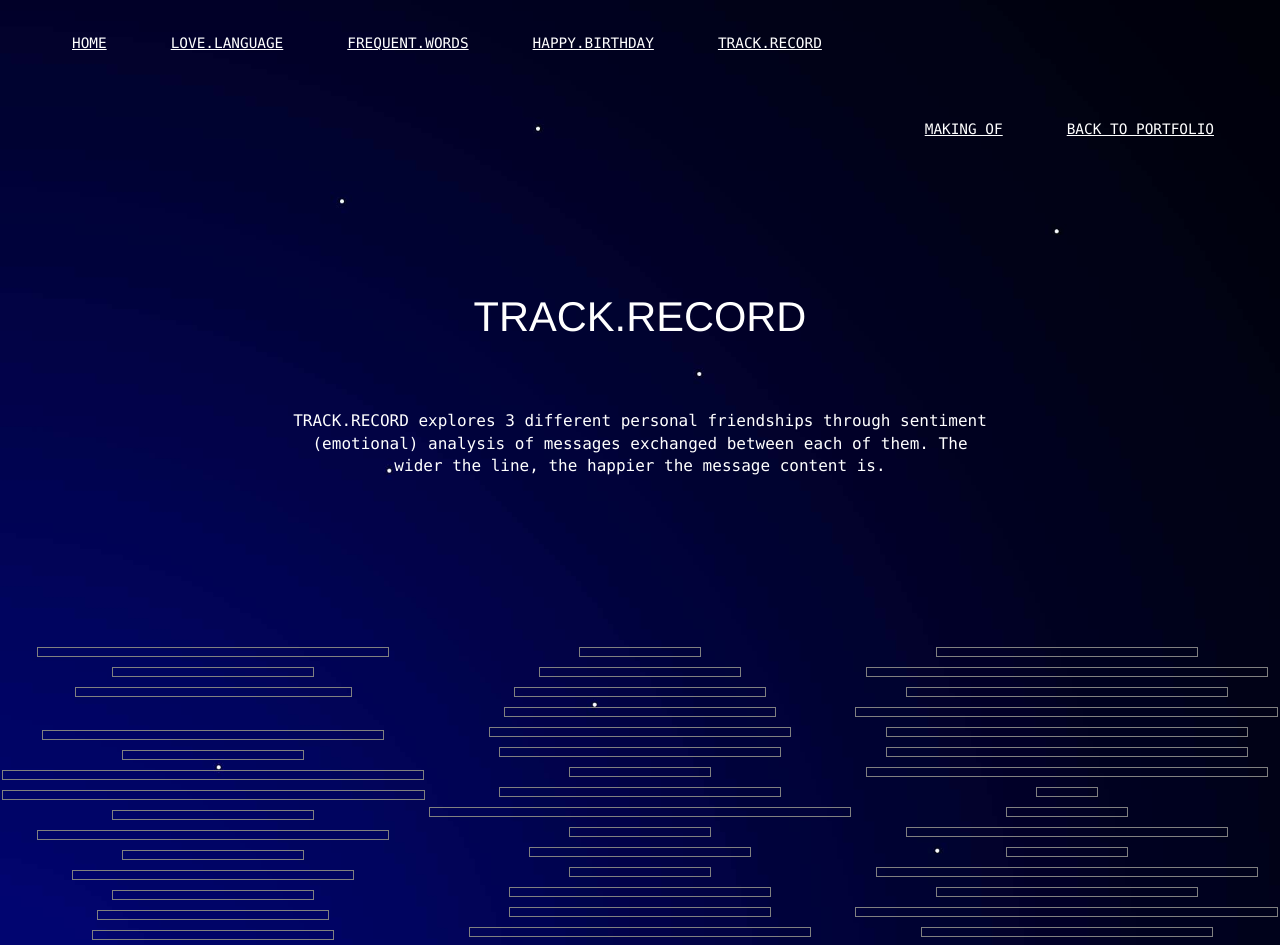
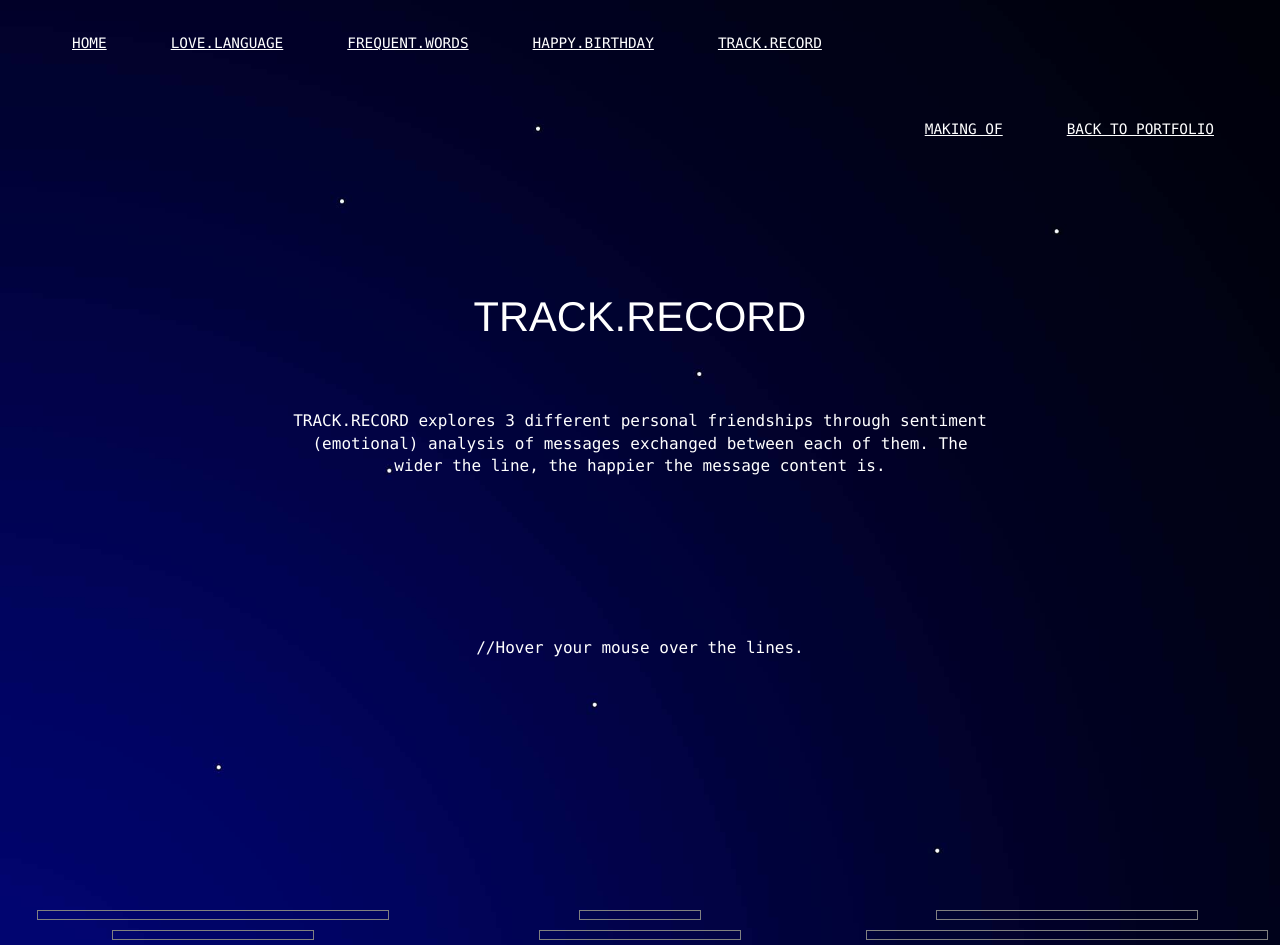
Before and after one commit to carmen-yeh/carmen-yeh.github.io, a React (Create React App) app in the folder frontend/: page /track-record in a window 1280 px wide. Shown: the top 945 px of the page. Built offline with nearby package versions, Linux system fonts and the light colour scheme; what react-animations would draw is missing.

Commit message:
Update TrackRecordPage.js

```diff
--- a/frontend/src/pages/4-track-record/TrackRecordPage.js
+++ b/frontend/src/pages/4-track-record/TrackRecordPage.js
@@ -22,6 +22,8 @@ function TrackRecordPage() {
             </h1>
             <p>TRACK.RECORD explores 3 different personal friendships through sentiment (emotional) analysis of messages exchanged between each of them. The wider the line, the happier the message content is.</p>
 
+    <p2> //Hover your mouse over the lines.
+        </p2>
             <div style={{display: "flex", justifyContent:"center"}}>
                 <img src={poem} alt={"poem"} style={{position: "absolute", marginTop: 600}}/>
             </div>
```
